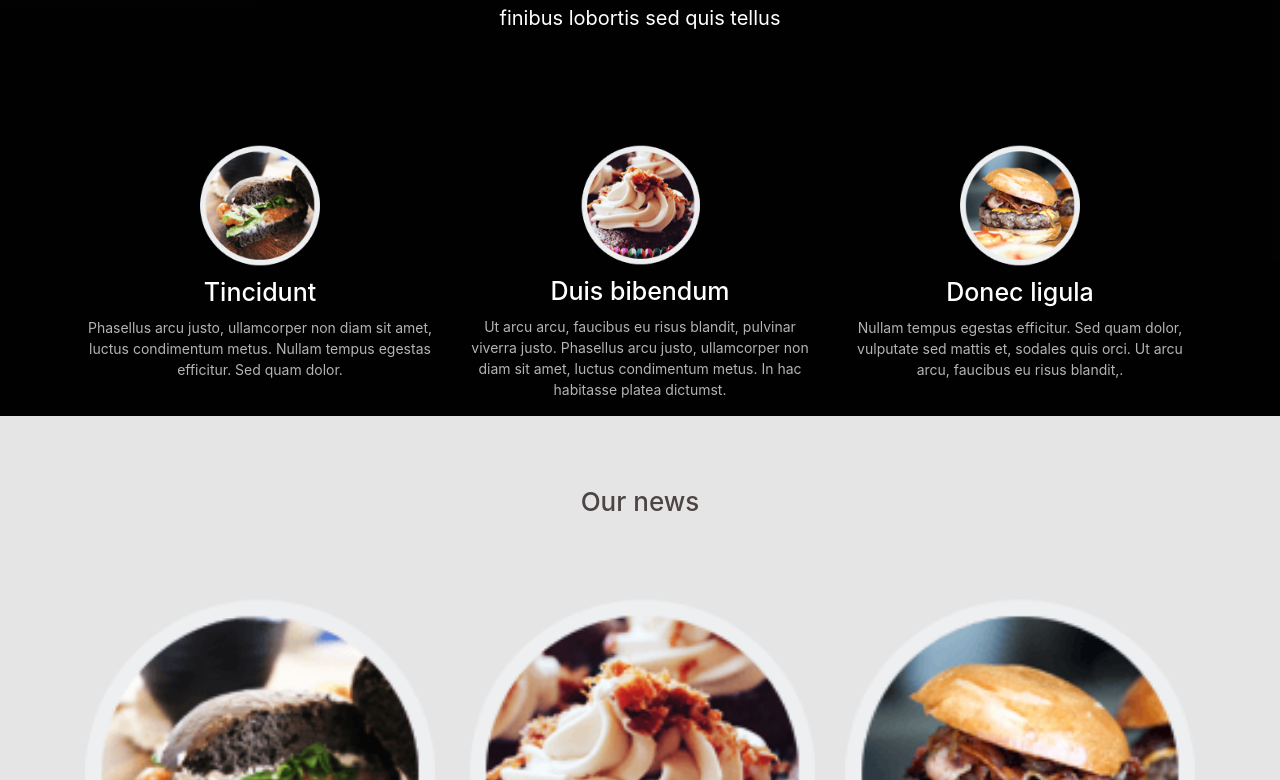
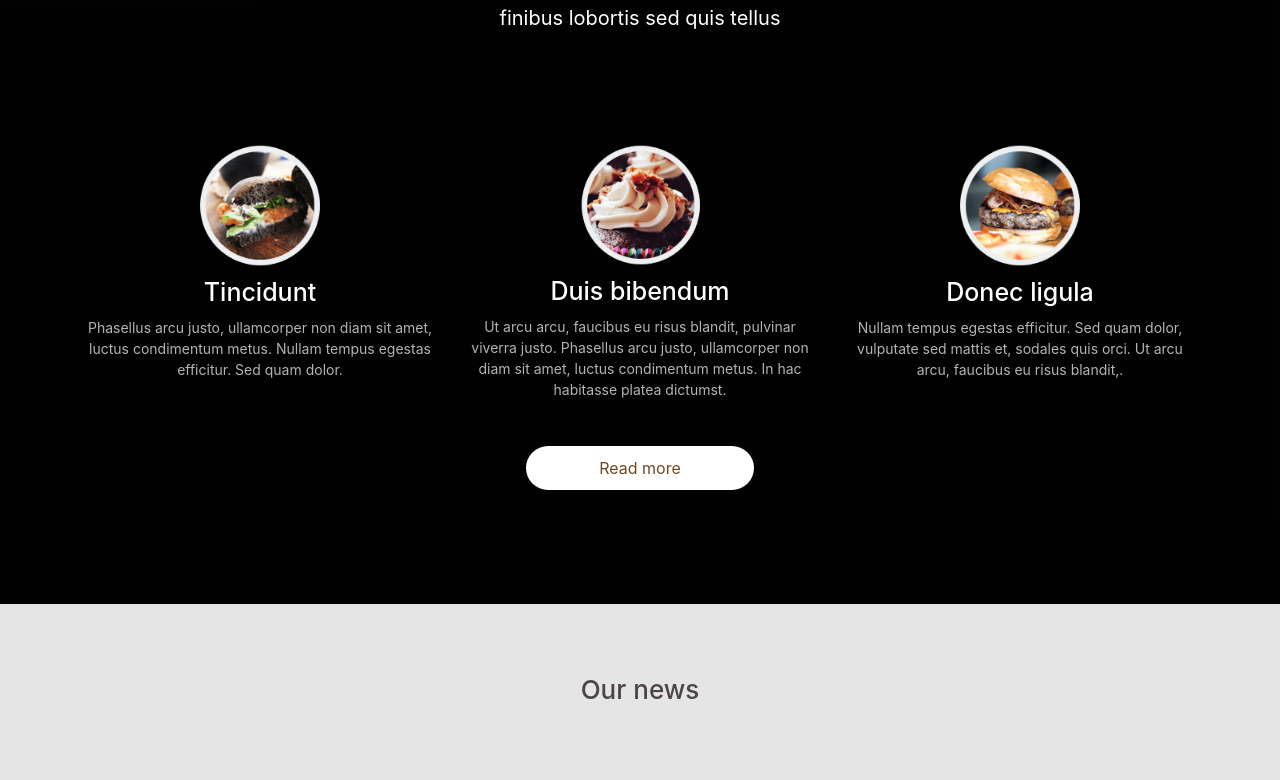
Before and after one commit to msreza949/panakeia-responsive, a plain HTML site: page index.html in a window 1280 px wide. Shown: the part 502-1282 px from the top of the page. Drawn offline with nearby package versions, Linux system fonts and the light colour scheme; files whose address does not match are found by name.

Commit message:
Add files via upload

```diff
--- a/assets/css/responsive.css
+++ b/assets/css/responsive.css
@@ -56,7 +56,9 @@
 	.banner .sub-title {
 		font-size: 20px;
 	}
-
+.banner .read-box {
+	width: 40%;
+}
 	.bl-item .item-img {
 		width: 150px;
 	}
@@ -83,7 +85,9 @@
 }
 @media (max-width: 500px){
 
-
+.banner .read-box {
+	width: 60%;
+}
 	.banner .section-title {
 		font-size: 30px;
 	}
--- a/assets/css/style.css
+++ b/assets/css/style.css
@@ -1,3 +1,7 @@
+a{
+	text-decoration: none !important;
+}
+
 .overlay {
 	background-color: rgba(3, 3, 3, 0.5);
 	overflow: hidden;
@@ -63,6 +67,9 @@
 	color: #fff;
 	margin-bottom: 10%;
 }
+.banner-item{
+	padding-bottom: 30px;
+}
 .bl-item{
 	float: left;
 }
@@ -91,6 +98,26 @@
 	color: #b6b3b3;
 	font-size: 14px;
 	text-align: center;
+}
+.banner .read-box {
+	width: 20%;
+	margin: 0 auto;
+	position: relative;
+	overflow: hidden;
+	text-align: center;
+	margin-bottom: 10%;
+}
+.banner .read-box .readmore {
+	display: block;
+	padding: 10px;
+	background-color: #fff;
+	border-radius: 25px;
+	color: #6e4a23;
+	font-size: 16px;
+}
+.banner .read-box .readmore:hover {
+	background-color: #ff740d;
+	color: #fff;
 }
 .news {
 	width: 100%;
--- a/index.html
+++ b/index.html
@@ -4,7 +4,7 @@
 	<meta charset="UTF-8">
 	<meta name="viewport" content="width=device-width, initial-scale=1, shrink-to-fit=no">
 	<meta http-equiv="X-UA-Compatible" content="IE=edge" />
-	<title>Panakeia Bootstrap 4 - Responsive Version</title>
+	<title>Panakeia Bootstrap</title>
 
 	<!--Awesome Fonts-->
 	<link rel="stylesheet" type="text/css"	href="assets/css/font-awesome.min.css" />
@@ -93,6 +93,10 @@
 								</div>
 							</div>
 						</div>
+
+				<div class="read-box">
+					<a href="" class="readmore">Read more</a>
+				</div>
 					</div>
 				</div>
 			</div>
```
